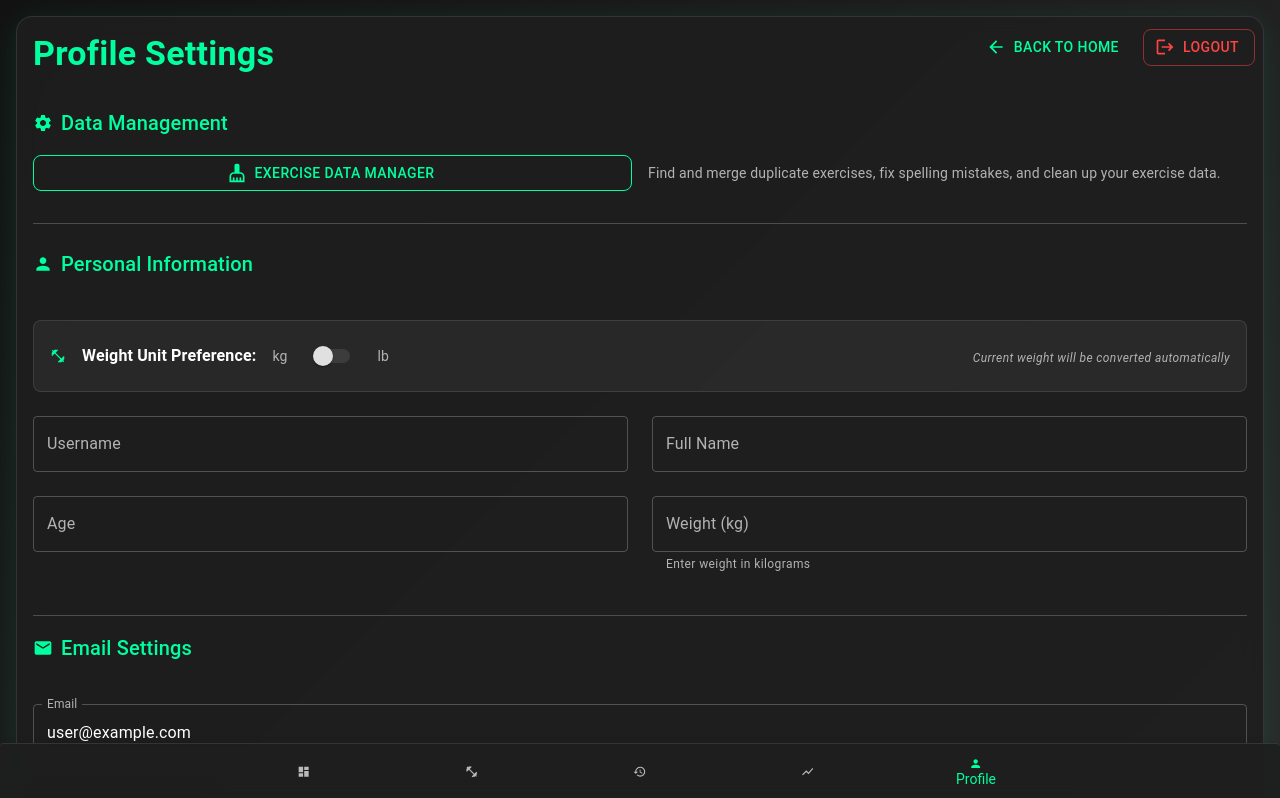
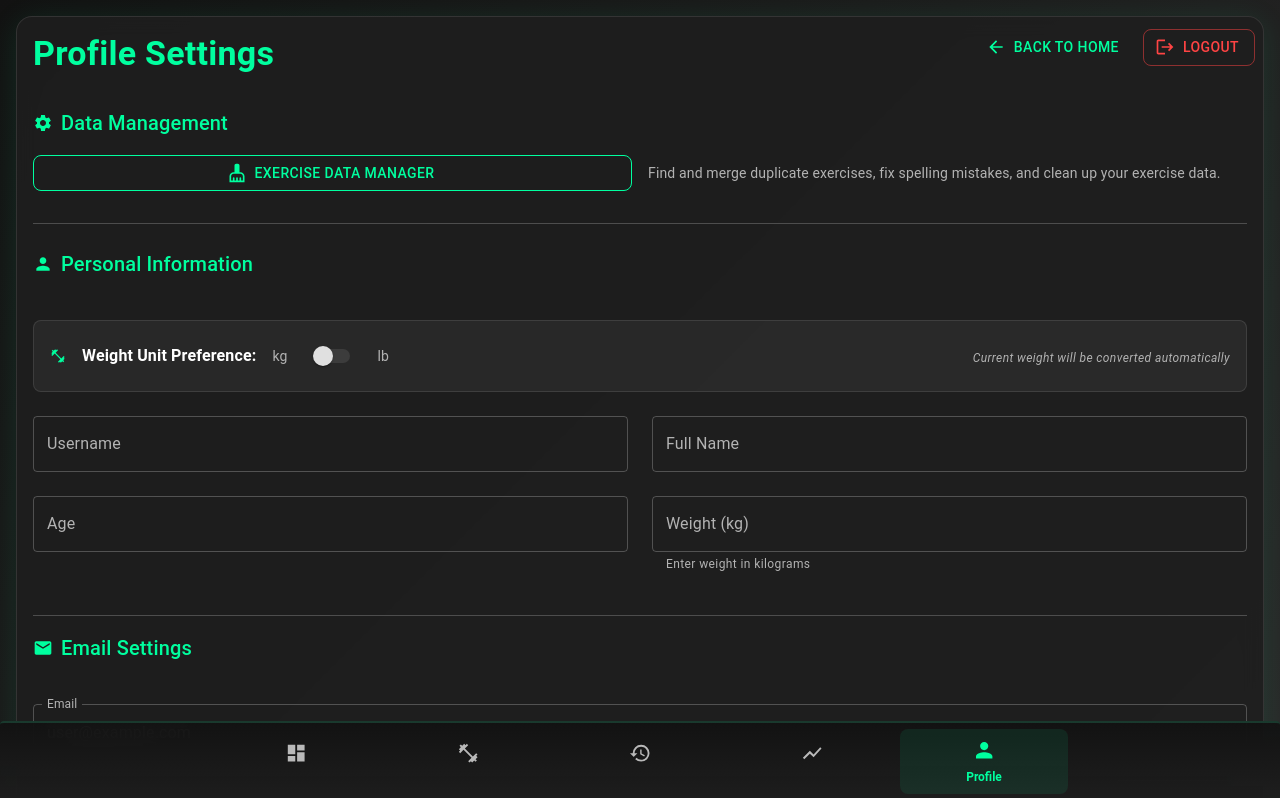
Before and after one commit to DevanshuDesai15/fitForge_web, a React (Vite) app: page /profile in a window 1280 px wide. Shown: the top 798 px of the page. Built offline with nearby package versions, Linux system fonts and the light colour scheme; no server answers; the database is empty; sample sign-in values are in the browser's storage.

Commit message:
feat: Introduce ModernNavigation component for improved bottom navigation with haptic feedback and dynamic tab highlighting

```diff
--- a/src/components/Navigation.jsx
+++ b/src/components/Navigation.jsx
@@ -1,9 +1,11 @@
-import { useState } from 'react';
+import { useState, useEffect } from 'react';
 import {
     BottomNavigation,
     BottomNavigationAction,
     Paper,
-    useTheme
+    useTheme,
+    Badge,
+    Box
 } from '@mui/material';
 import { useNavigate, useLocation } from 'react-router-dom';
 import {
@@ -20,10 +22,48 @@ export default function Navigation() {
     const theme = useTheme();
     const [value, setValue] = useState(location.pathname);
 
+    // Update value when location changes
+    useEffect(() => {
+        setValue(location.pathname);
+    }, [location.pathname]);
+
     const handleChange = (event, newValue) => {
         setValue(newValue);
         navigate(newValue);
+
+        // Add haptic feedback for mobile devices
+        if (navigator.vibrate) {
+            navigator.vibrate(50);
+        }
     };
+
+    const navigationItems = [
+        {
+            label: 'Home',
+            value: '/',
+            icon: MdDashboard,
+        },
+        {
+            label: 'Workout',
+            value: '/workout',
+            icon: MdFitnessCenter,
+        },
+        {
+            label: 'History',
+            value: '/history',
+            icon: MdHistory,
+        },
+        {
+            label: 'Progress',
+            value: '/progress',
+            icon: MdShowChart,
+        },
+        {
+            label: 'Profile',
+            value: '/profile',
+            icon: MdPerson,
+        },
+    ];
 
     return (
         <Paper
@@ -32,52 +72,79 @@ export default function Navigation() {
                 bottom: 0,
                 left: 0,
                 right: 0,
-                background: 'rgba(30, 30, 30, 0.9)',
-                backdropFilter: 'blur(10px)',
-                borderTop: '1px solid rgba(255, 255, 255, 0.1)',
+                background: 'linear-gradient(180deg, rgba(18, 18, 18, 0.95) 0%, rgba(30, 30, 30, 0.98) 100%)',
+                backdropFilter: 'blur(20px)',
+                borderTop: `2px solid ${theme.palette.primary.main}20`,
+                zIndex: 1000,
+                // Safe area for devices with home indicator
+                paddingBottom: 'env(safe-area-inset-bottom)',
             }}
-            elevation={3}
+            elevation={0}
         >
             <BottomNavigation
                 value={value}
                 onChange={handleChange}
                 sx={{
                     background: 'transparent',
-                    '& .Mui-selected': {
-                        color: '#00ff9f !important',
+                    height: 'auto',
+                    minHeight: 65,
+                    paddingTop: 1,
+                    paddingBottom: 0.5,
+                    '& .MuiBottomNavigationAction-root': {
+                        minWidth: 'auto',
+                        padding: '8px 12px',
+                        transition: 'all 0.3s cubic-bezier(0.4, 0, 0.2, 1)',
+                        borderRadius: 2,
+                        margin: '0 2px',
+                        '&:hover': {
+                            background: `${theme.palette.primary.main}10`,
+                        },
+                        '&.Mui-selected': {
+                            background: `${theme.palette.primary.main}15`,
+                            transform: 'translateY(-2px)',
+                            '& .MuiBottomNavigationAction-label': {
+                                fontSize: '0.75rem',
+                                fontWeight: 600,
+                                color: theme.palette.primary.main,
+                                opacity: 1,
+                            },
+                            '& .navigation-icon': {
+                                color: theme.palette.primary.main,
+                                transform: 'scale(1.1)',
+                            },
+                        },
+                    },
+                    '& .MuiBottomNavigationAction-label': {
+                        fontSize: '0.7rem',
+                        fontWeight: 500,
+                        color: 'rgba(255, 255, 255, 0.6)',
+                        marginTop: 1,
+                        transition: 'all 0.3s ease',
+                        '&.Mui-selected': {
+                            fontSize: '0.75rem',
+                        },
                     },
                 }}
             >
-                <BottomNavigationAction
-                    label="Home"
-                    value="/"
-                    icon={<MdDashboard />}
-                    sx={{ color: 'rgba(255, 255, 255, 0.7)' }}
-                />
-                <BottomNavigationAction
-                    label="Workout"
-                    value="/workout"
-                    icon={<MdFitnessCenter />}
-                    sx={{ color: 'rgba(255, 255, 255, 0.7)' }}
-                />
-                <BottomNavigationAction
-                    label="History"
-                    value="/history"
-                    icon={<MdHistory />}
-                    sx={{ color: 'rgba(255, 255, 255, 0.7)' }}
-                />
-                <BottomNavigationAction
-                    label="Progress"
-                    value="/progress"
-                    icon={<MdShowChart />}
-                    sx={{ color: 'rgba(255, 255, 255, 0.7)' }}
-                />
-                <BottomNavigationAction
-                    label="Profile"
-                    value="/profile"
-                    icon={<MdPerson />}
-                    sx={{ color: 'rgba(255, 255, 255, 0.7)' }}
-                />
+                {navigationItems.map((item) => (
+                    <BottomNavigationAction
+                        key={item.value}
+                        label={item.label}
+                        value={item.value}
+                        icon={
+                            <Box className="navigation-icon" sx={{
+                                transition: 'all 0.3s ease',
+                                color: 'rgba(255, 255, 255, 0.7)',
+                                fontSize: '1.4rem',
+                                display: 'flex',
+                                alignItems: 'center',
+                                justifyContent: 'center',
+                            }}>
+                                <item.icon />
+                            </Box>
+                        }
+                    />
+                ))}
             </BottomNavigation>
         </Paper>
     );
```
Also changed, not shown: src/components/ModernNavigation.jsx (added, +133 -0 lines).
